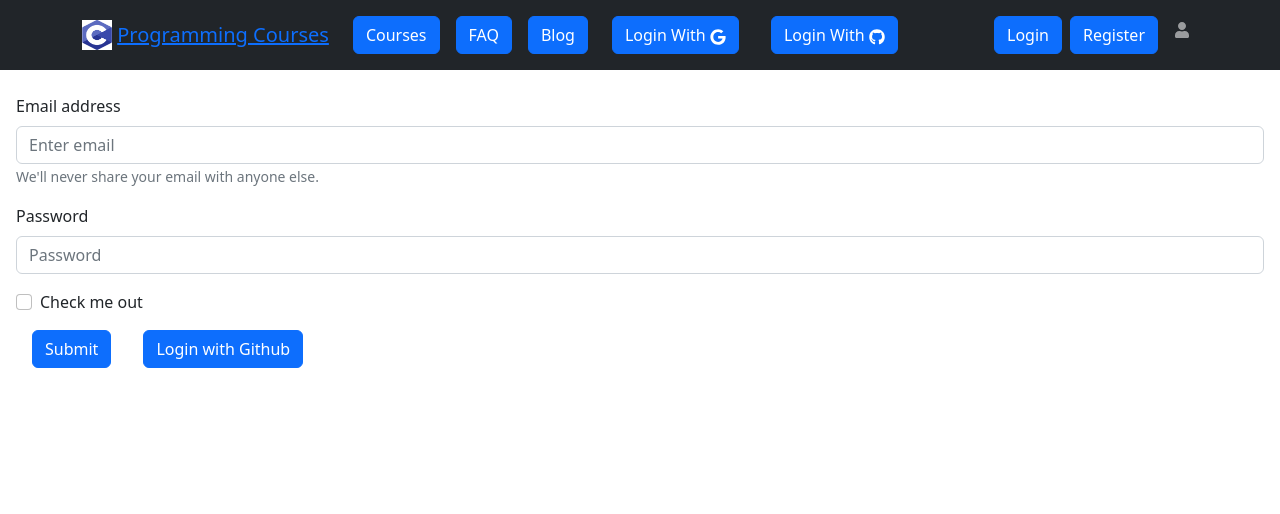
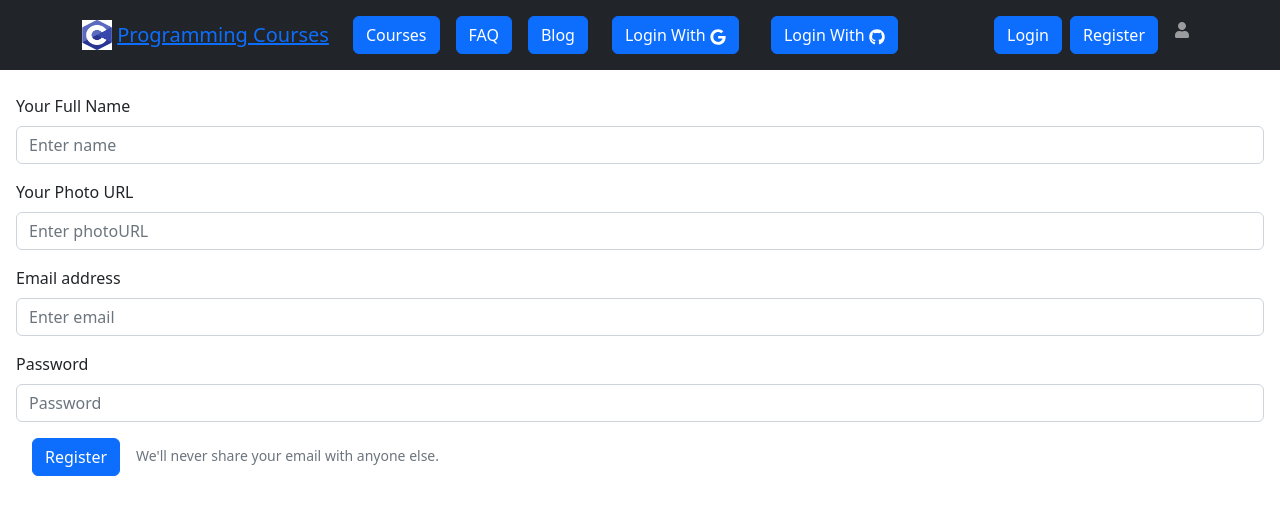
Before and after one commit to sadab275/Learning-Platform-client-side, a React (Create React App) app: page /register in a window 1280 px wide. Shown: the top 514 px of the page. Built offline with nearby package versions, Linux system fonts and the light colour scheme; no server answers.

Commit message:
register added

```diff
--- a/src/Pages/Login/Login/Login.js
+++ b/src/Pages/Login/Login/Login.js
@@ -14,25 +14,23 @@ const Login = () => {
             <Form.Group className="mb-3" controlId="formBasicEmail">
                 <Form.Label>Email address</Form.Label>
                 <Form.Control type="email" placeholder="Enter email" />
-                <Form.Text className="text-muted">
-                    We'll never share your email with anyone else.
-                </Form.Text>
+
             </Form.Group>
 
             <Form.Group className="mb-3" controlId="formBasicPassword">
                 <Form.Label>Password</Form.Label>
                 <Form.Control type="password" placeholder="Password" />
             </Form.Group>
-            <Form.Group className="mb-3" controlId="formBasicCheckbox">
-                <Form.Check type="checkbox" label="Check me out" />
-            </Form.Group>
-            <Button className='mx-3' variant="primary" type="submit">
-                Submit
-            </Button>
+
 
             <Button className='mx-3' variant="primary" type="submit">
-                Login with Github
+                Login
             </Button>
+            <Form.Text className="text-danger">
+                We'll never share your email with anyone else.
+            </Form.Text>
+
+
         </Form>
 
     );
--- a/src/Pages/Login/Register/Register.js
+++ b/src/Pages/Login/Register/Register.js
@@ -3,30 +3,42 @@ import Button from 'react-bootstrap/Button';
 import Form from 'react-bootstrap/Form';
 
 const Register = () => {
+
+    const handleSubmit = event => {
+        event.preventDefault();
+    }
+
+
     return (
-        <Form className='mx-3'>
+        <Form onSubmit={handleSubmit} className='mx-3'>
+            <Form.Group className="mb-3" controlId="formBasicEmail">
+                <Form.Label>Your Full Name</Form.Label>
+                <Form.Control name='name' type="name" placeholder="Enter name" />
+
+            </Form.Group>
+            <Form.Group className="mb-3" controlId="formBasicEmail">
+                <Form.Label>Your Photo URL</Form.Label>
+                <Form.Control name='photoURL' type="text" placeholder="Enter photoURL" />
+
+            </Form.Group>
             <Form.Group className="mb-3" controlId="formBasicEmail">
                 <Form.Label>Email address</Form.Label>
-                <Form.Control type="email" placeholder="Enter email" />
-                <Form.Text className="text-muted">
-                    We'll never share your email with anyone else.
-                </Form.Text>
+                <Form.Control name='email' type="email" placeholder="Enter email" required />
+
             </Form.Group>
 
             <Form.Group className="mb-3" controlId="formBasicPassword">
                 <Form.Label>Password</Form.Label>
-                <Form.Control type="password" placeholder="Password" />
+                <Form.Control name='password' type="password" placeholder="Password" required />
             </Form.Group>
-            <Form.Group className="mb-3" controlId="formBasicCheckbox">
-                <Form.Check type="checkbox" label="Check me out" />
-            </Form.Group>
+
             <Button className='mx-3' variant="primary" type="submit">
-                Submit
+                Register
             </Button>
 
-            <Button className='mx-3' variant="primary" type="submit">
-                Login with Github
-            </Button>
+            <Form.Text className="text-muted">
+                We'll never share your email with anyone else.
+            </Form.Text>
         </Form>
     );
 };
--- a/src/Pages/Shared/Header/Header.js
+++ b/src/Pages/Shared/Header/Header.js
@@ -67,7 +67,7 @@ const Header = () => {
                         </NavDropdown> */}
                     </Nav>
                     <Nav>
-                        <Nav.Link href="#deets">
+                        <Nav.Link>
                             {
                                 user?.uid ?
                                     <>
@@ -76,8 +76,8 @@ const Header = () => {
                                     </>
                                     :
                                     <>
-                                        <Button className='mx-2' to='/login'>Login</Button>
-                                        <Button to='/register'>Register</Button>
+                                        <Link to='/login'><Button className='mx-2' >Login</Button></Link>
+                                        <Link to='/register'><Button >Register</Button></Link>
                                     </>
                             }
 
```
